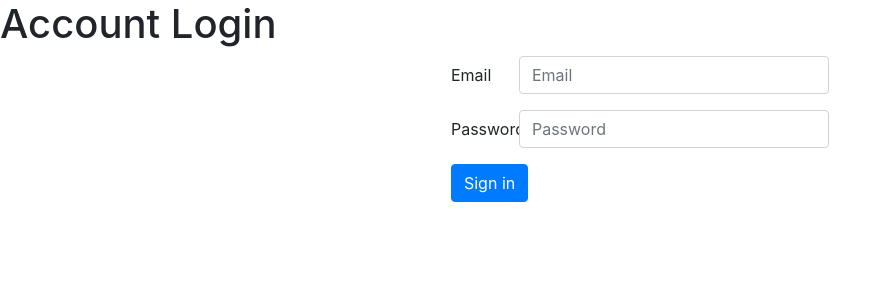
After one commit to Youssef-Ait-Elhaj/SimpleTickets, a Symfony app: template templates/home.html.twig in a window 1280 px wide. The commit adds this page. Shown: the top 300 px of the page, without its empty margins (0-891 px from the left). Run offline with Twig, Linux system fonts and the light colour scheme; the template is opened without the code that fills it, so the values that code supplies are empty; some libraries are stand-ins or nearby versions.

Commit message:
Added basic functionality (simple home page)

```diff
--- a/templates/base.html.twig
+++ b/templates/base.html.twig
@@ -3,10 +3,16 @@
     <head>
         <meta charset="UTF-8">
         <title>{% block title %}Welcome!{% endblock %}</title>
-        {% block stylesheets %}{% endblock %}
+        {% block stylesheets %}
+            <link rel="stylesheet" href="https://stackpath.bootstrapcdn.com/bootstrap/4.5.0/css/bootstrap.min.css" integrity="sha384-9aIt2nRpC12Uk9gS9baDl411NQApFmC26EwAOH8WgZl5MYYxFfc+NcPb1dKGj7Sk" crossorigin="anonymous">
+        {% endblock %}
     </head>
     <body>
         {% block body %}{% endblock %}
-        {% block javascripts %}{% endblock %}
+        {% block javascripts %}
+            <script src="https://code.jquery.com/jquery-3.5.1.slim.min.js" integrity="sha384-DfXdz2htPH0lsSSs5nCTpuj/zy4C+OGpamoFVy38MVBnE+IbbVYUew+OrCXaRkfj" crossorigin="anonymous"></script>
+            <script src="https://cdn.jsdelivr.net/npm/popper.js@1.16.0/dist/umd/popper.min.js" integrity="sha384-Q6E9RHvbIyZFJoft+2mJbHaEWldlvI9IOYy5n3zV9zzTtmI3UksdQRVvoxMfooAo" crossorigin="anonymous"></script>
+            <script src="https://stackpath.bootstrapcdn.com/bootstrap/4.5.0/js/bootstrap.min.js" integrity="sha384-OgVRvuATP1z7JjHLkuOU7Xw704+h835Lr+6QL9UvYjZE3Ipu6Tp75j7Bh/kR0JKI" crossorigin="anonymous"></script>
+        {% endblock %}
     </body>
 </html>
--- /dev/null
+++ b/templates/home.html.twig
@@ -0,0 +1,27 @@
+{% extends "base.html.twig" %}
+
+{% block title %} Home Page {% endblock %}
+{% block body %}
+    <h1>Account Login</h1>
+    <div class="row justify-content-center">
+        <form>
+            <div class="form-group row">
+                <label for="inputEmail3" class="col-sm-2 col-form-label">Email</label>
+                <div class="col-sm-10">
+                    <input type="email" class="form-control" id="inputEmail3" placeholder="Email">
+                </div>
+            </div>
+            <div class="form-group row">
+                <label for="inputPassword3" class="col-sm-2 col-form-label">Password</label>
+                <div class="col-sm-10">
+                    <input type="password" class="form-control" id="inputPassword3" placeholder="Password">
+                </div>
+            </div>
+            <div class="form-group row">
+                <div class="col-sm-10">
+                    <button type="submit" class="btn btn-primary">Sign in</button>
+                </div>
+            </div>
+        </form>
+    </div>
+{% endblock %}
```
Also changed, not shown: src/Controller/HomeController.php (added, +18 -0 lines).
